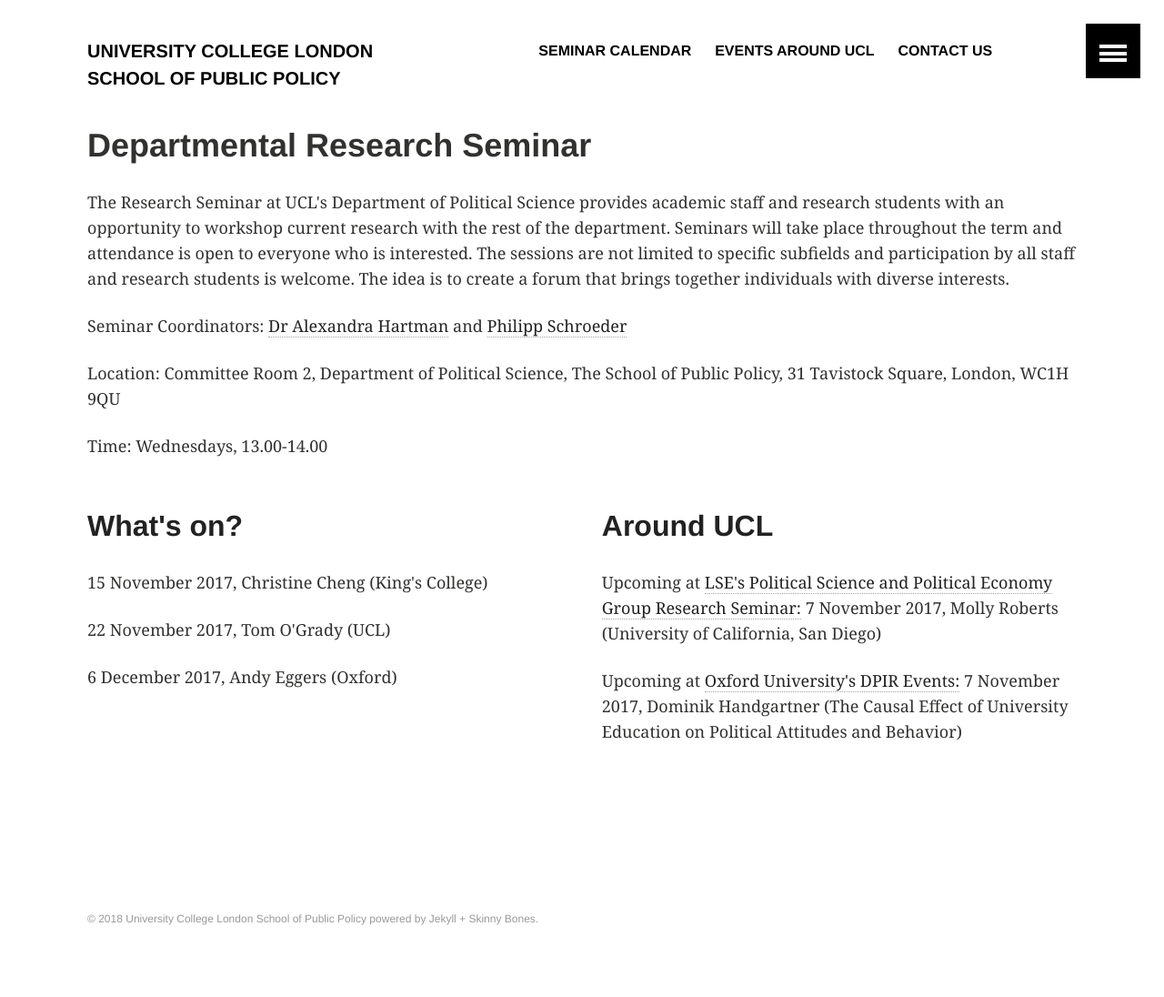
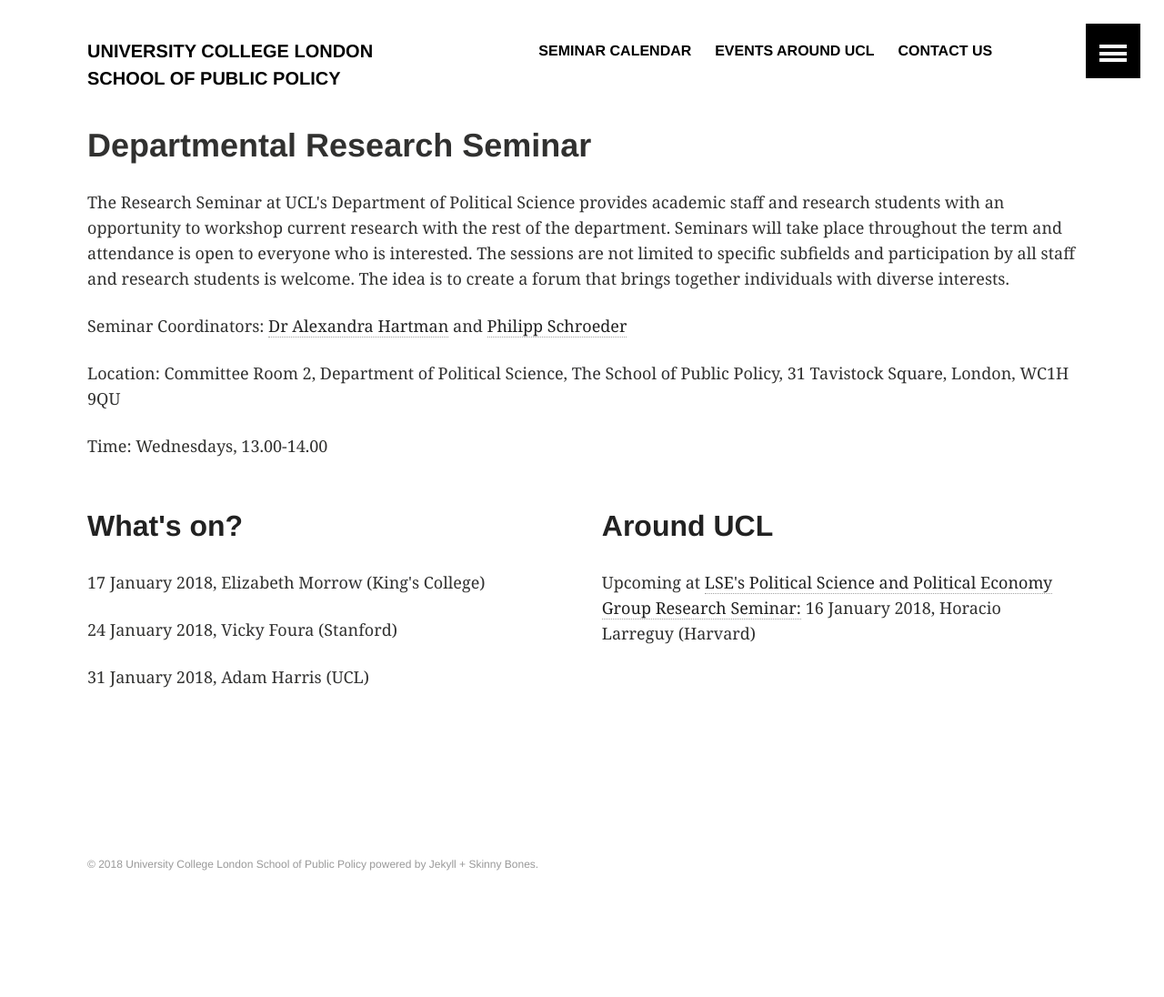
Before and after one commit to phischroeder/drs_page, a Jekyll site: the page built from index.html, in a window 1280 px wide. Shown: the whole page at 91% size. Built offline with Jekyll 4.4.1, drawn with Linux system fonts in a browser that asks for light colours; after the commit the page ends 1036 px from its top, so only the background shows below that.

Commit message:
Update index.html

```diff
--- a/index.html
+++ b/index.html
@@ -18,12 +18,11 @@
 
 <div style="float: left; width: 48%;">
   <h2><a href = "https://polscidrs.github.io/calendar/">What's on?</a></h2>
-  <p>15 November 2017, Christine Cheng (King's College)</p>
-  <p>22 November 2017, Tom O'Grady (UCL)</p>
-  <p>6 December 2017, Andy Eggers (Oxford)
+  <p>17 January 2018, Elizabeth Morrow (King's College)</p>
+  <p>24 January 2018, Vicky Foura (Stanford)</p>
+  <p>31 January 2018, Adam Harris (UCL)</p>
 </div>
 <div style="float: right; width: 48%;">
   <h2><a href = "https://polscidrs.github.io/other/">Around UCL</a></h2>
-  <p>Upcoming at <a href = "http://www.lse.ac.uk/government/research/resgroups/PSPE/ResearchSeminar.aspx" target = "_blank" >LSE's Political Science and Political Economy Group Research Seminar:</a> 7 November 2017, Molly Roberts (University of California, San Diego)</p>
-  <p>Upcoming at <a href = "https://www.politics.ox.ac.uk/events.html" target = "_blank" >Oxford University's DPIR Events:</a> 7 November 2017, Dominik Handgartner (The Causal Effect of University Education on Political Attitudes and Behavior)</p>
+  <p>Upcoming at <a href = "http://www.lse.ac.uk/government/research/resgroups/PSPE/ResearchSeminar.aspx" target = "_blank" >LSE's Political Science and Political Economy Group Research Seminar:</a> 16 January 2018, Horacio Larreguy (Harvard)</p>
 </div>
```
